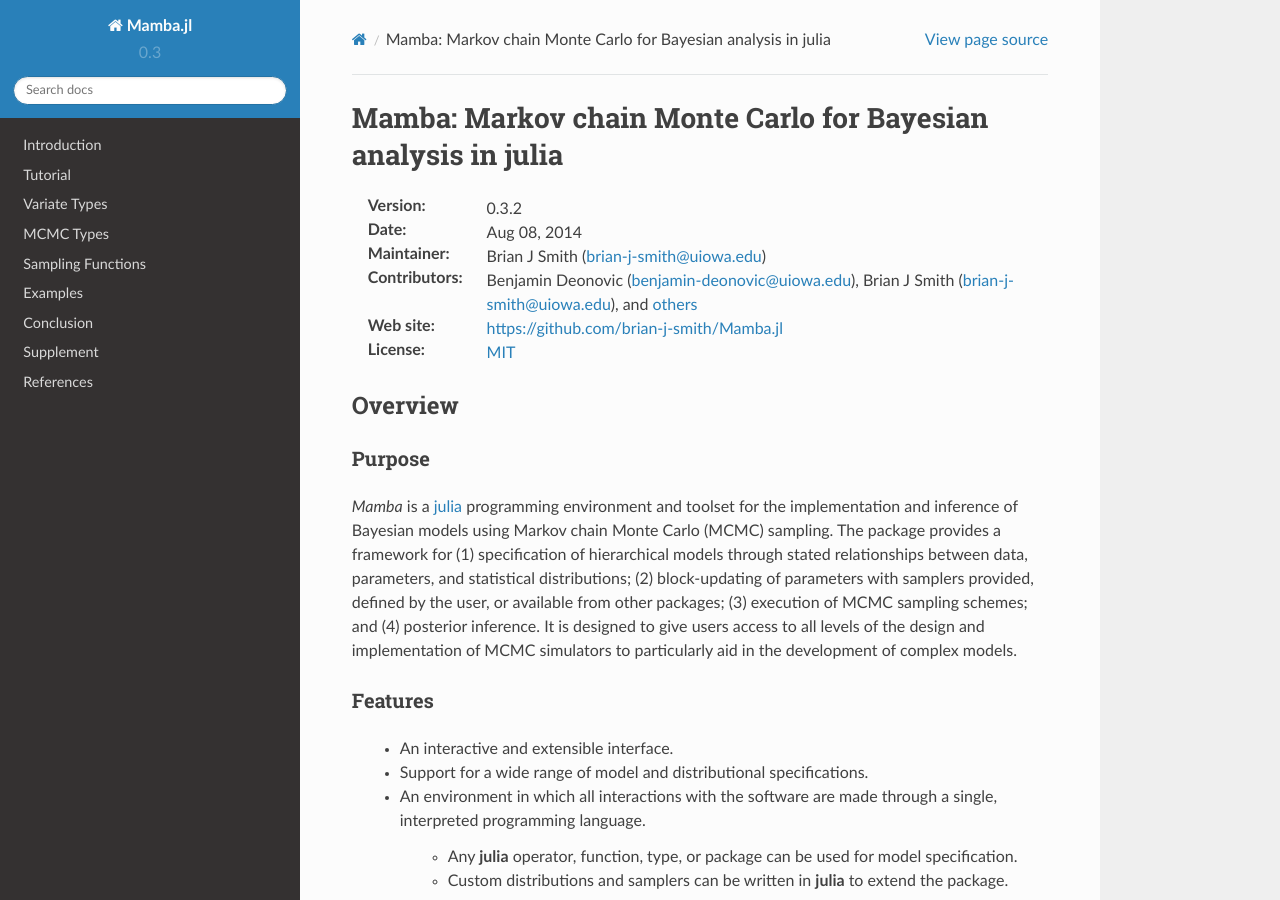
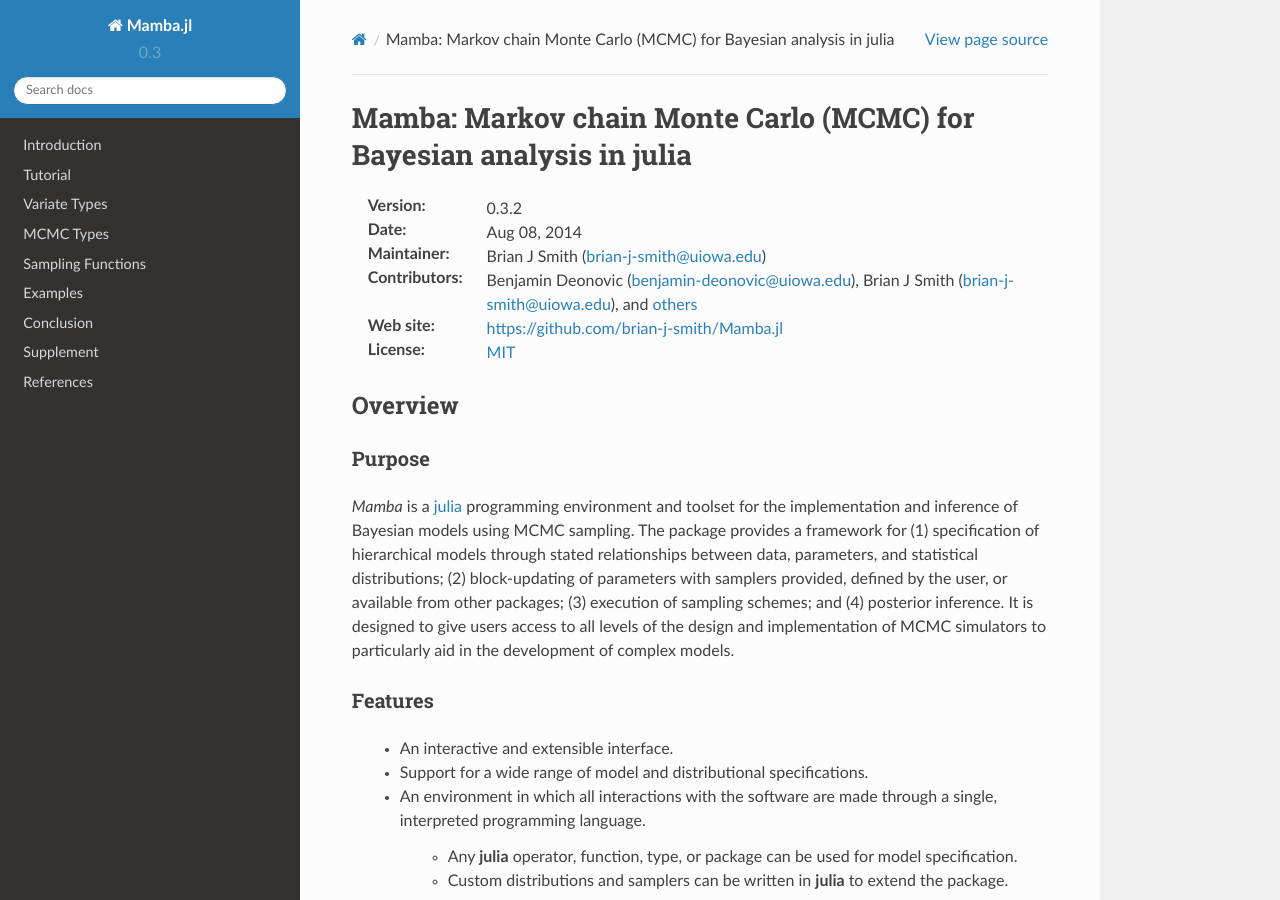
Before and after one commit to brian-j-smith/Mamba.jl, a Sphinx documentation site: the page built from doc/index.rst, in a window 1280 px wide and 900 px high. Built offline with Sphinx 7.4.7 and the Read the Docs theme 2.0.0, drawn with Linux system fonts in a browser that asks for light colours; formulas are drawn with MathJax 3.

Commit message:
Update headers.

```diff
--- a/doc/index.rst
+++ b/doc/index.rst
@@ -1,5 +1,5 @@
-Mamba: Markov chain Monte Carlo for Bayesian analysis in julia
-==============================================================
+Mamba: Markov chain Monte Carlo (MCMC) for Bayesian analysis in julia
+=====================================================================
 
 :Version: |release|
 :Date: |today|
@@ -14,7 +14,7 @@
 Purpose
 ^^^^^^^
 
-`Mamba` is a `julia <http://julialang.org/>`_ programming environment and toolset for the implementation and inference of Bayesian models using Markov chain Monte Carlo (MCMC) sampling.  The package provides a framework for (1) specification of hierarchical models through stated relationships between data, parameters, and statistical distributions; (2) block-updating of parameters with samplers provided, defined by the user, or available from other packages; (3) execution of MCMC sampling schemes; and (4) posterior inference.  It is designed to give users access to all levels of the design and implementation of MCMC simulators to particularly aid in the development of complex models.
+`Mamba` is a `julia <http://julialang.org/>`_ programming environment and toolset for the implementation and inference of Bayesian models using MCMC sampling.  The package provides a framework for (1) specification of hierarchical models through stated relationships between data, parameters, and statistical distributions; (2) block-updating of parameters with samplers provided, defined by the user, or available from other packages; (3) execution of sampling schemes; and (4) posterior inference.  It is designed to give users access to all levels of the design and implementation of MCMC simulators to particularly aid in the development of complex models.
 
 Features
 ^^^^^^^^
```
Also changed, not shown: README.md (+3 -2 lines).
